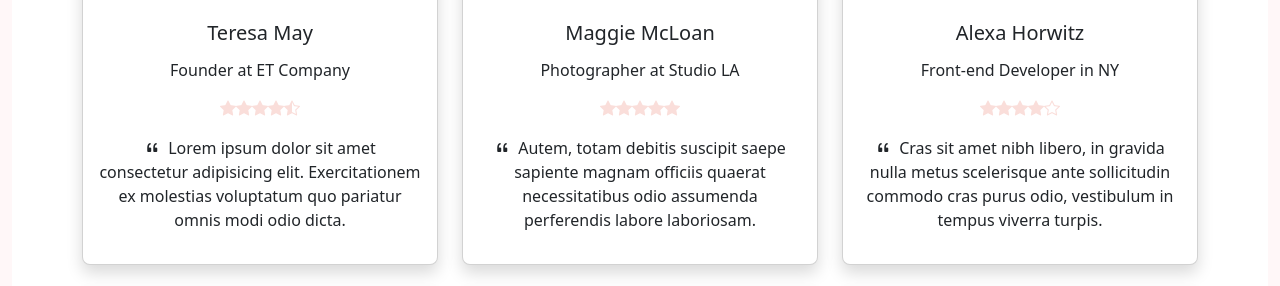
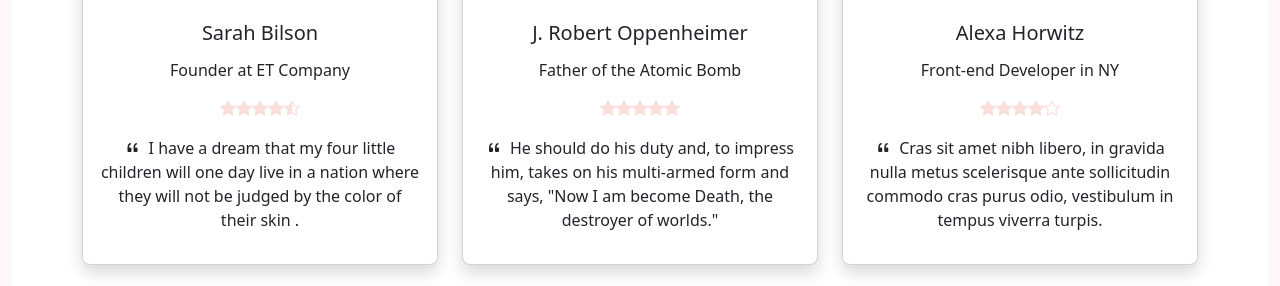
Before and after one commit to Dhrego/Upop, an Astro site: page / in a window 1280 px wide. Shown: the part 4080-4366 px from the top of the page. Built offline with nearby package versions, Linux system fonts and the light colour scheme; Astro itself is replaced by a stand-in of ours.

Commit message:
made some updates to the join component

```diff
--- a/src/components/Reviews.astro
+++ b/src/components/Reviews.astro
@@ -16,13 +16,13 @@
             <div class="card-body py-4 mt-2">
               <div class="d-flex justify-content-center mb-4">
                 <img
-                  src="https://mdbcdn.b-cdn.net/img/Photos/Avatars/img%20(10).webp"
+                  src="https://mdbcdn.b-cdn.net/img/Photos/Avatars/img%20(22).webp"
                   class="rounded-circle"
                   width="100"
                   height="100"
                 />
               </div>
-              <h5 class="font-weight-bold">Teresa May</h5>
+              <h5 class="font-weight-bold">Sarah Bilson</h5>
               <h6 class="font-weight-bold my-3">Founder at ET Company</h6>
               <ul class="list-unstyled d-flex justify-content-center">
                 <li>
@@ -42,9 +42,9 @@
                 </li>
               </ul>
               <p class="mb-2">
-                <i class="bi bi-quote pe-2"></i>Lorem ipsum dolor sit amet
-                consectetur adipisicing elit. Exercitationem ex molestias
-                voluptatum quo pariatur omnis modi odio dicta.
+                <i class="bi bi-quote pe-2"></i>I have a dream that my four
+                little children will one day live in a nation where they will
+                not be judged by the color of their skin .
               </p>
             </div>
           </div>
@@ -54,14 +54,14 @@
             <div class="card-body py-4 mt-2">
               <div class="d-flex justify-content-center mb-4">
                 <img
-                  src="https://mdbcdn.b-cdn.net/img/Photos/Avatars/img%20(15).webp"
+                  src="https://mdbcdn.b-cdn.net/img/Photos/Avatars/img%20(3).webp"
                   class="rounded-circle"
                   width="100"
                   height="100"
                 />
               </div>
-              <h5 class="font-weight-bold">Maggie McLoan</h5>
-              <h6 class="font-weight-bold my-3">Photographer at Studio LA</h6>
+              <h5 class="font-weight-bold">J. Robert Oppenheimer</h5>
+              <h6 class="font-weight-bold my-3">Father of the Atomic Bomb</h6>
               <ul class="list-unstyled d-flex justify-content-center">
                 <li>
                   <i class="bi bi-star-fill"></i>
@@ -80,9 +80,9 @@
                 </li>
               </ul>
               <p class="mb-2">
-                <i class="bi bi-quote pe-2"></i>Autem, totam debitis suscipit
-                saepe sapiente magnam officiis quaerat necessitatibus odio
-                assumenda perferendis labore laboriosam.
+                <i class="bi bi-quote pe-2"></i>He should do his duty and, to
+                impress him, takes on his multi-armed form and says, "Now I am
+                become Death, the destroyer of worlds."
               </p>
             </div>
           </div>
```
